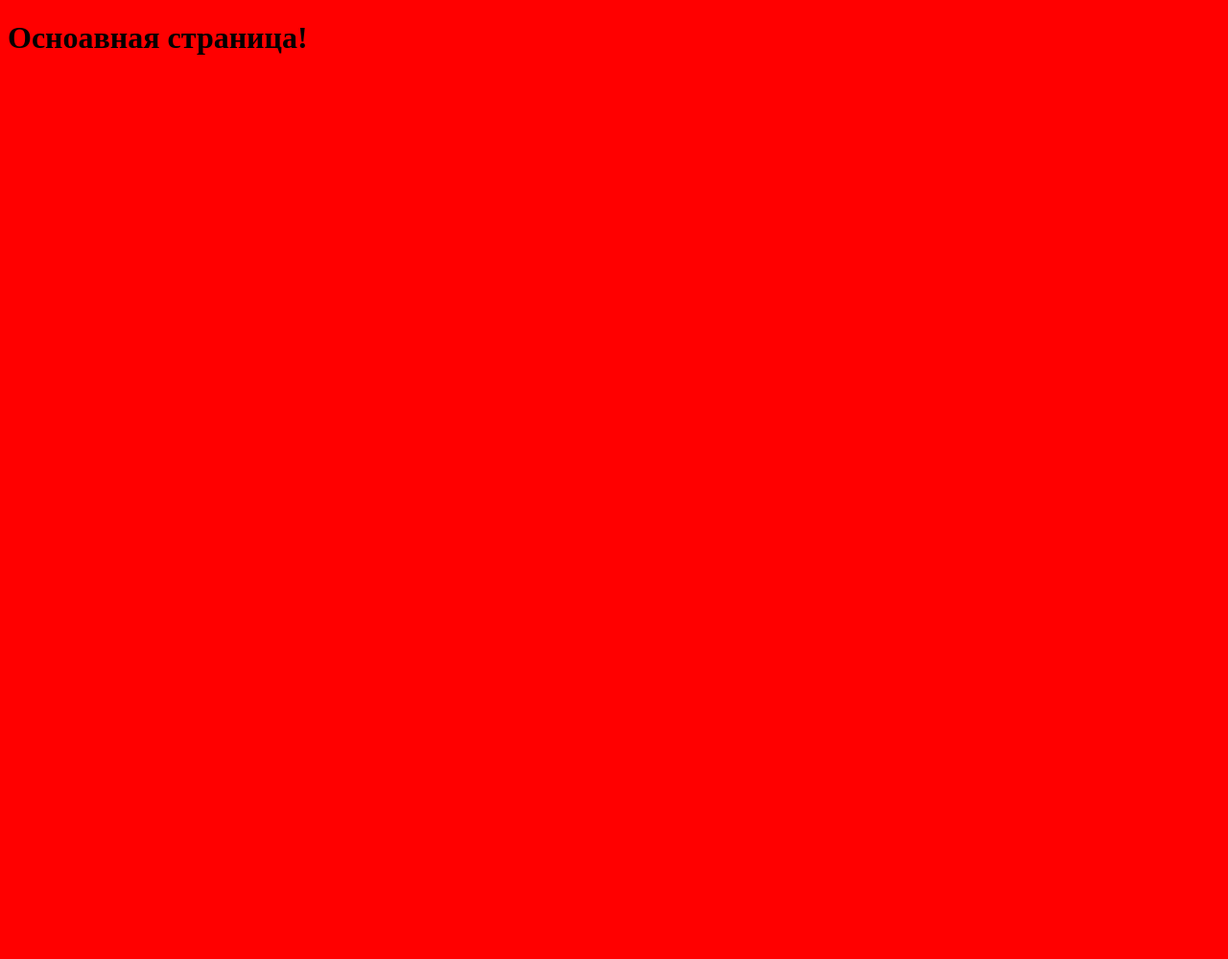
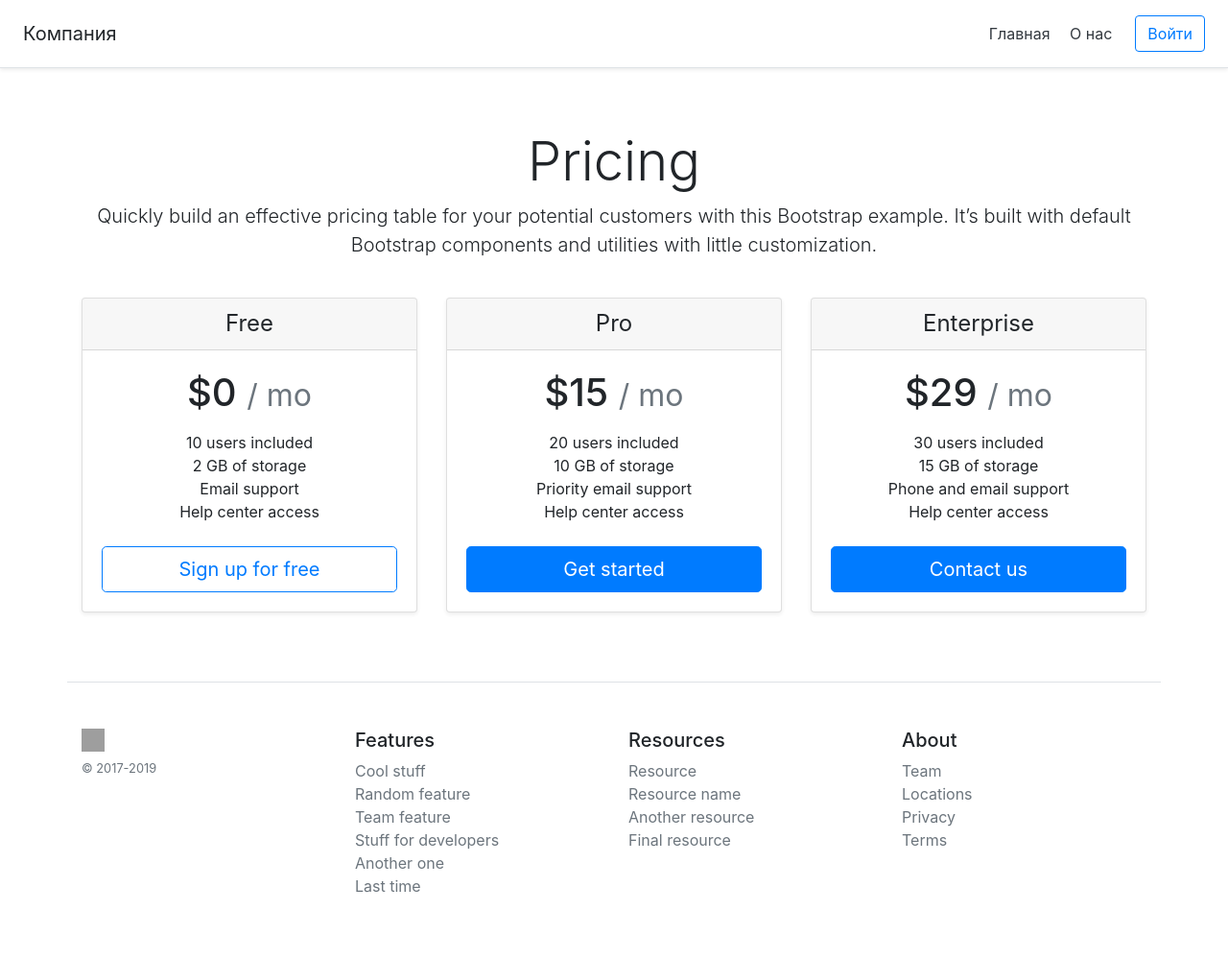
Before and after one commit to alexe0110/flask_learn, a Flask app: page / in a window 1280 px wide. Before the commit the page is almost empty. Shown: the whole page at 96% size. Before the commit the page ends 57 px from the top, so only its background shows below. Run offline with Flask 2, Linux system fonts and the light colour scheme; some libraries are stand-ins or nearby versions; grey boxes are pictures that could not be loaded.

Commit message:
add bootstrap

```diff
--- a/static/css/main.css
+++ /dev/null
@@ -1,3 +0,0 @@
-body {
-    background: red;
-}
--- a/templates/about.html
+++ b/templates/about.html
@@ -5,5 +5,7 @@
 {% endblock %}
 
 {% block body %}
-<h1>Страница про нас</h1>
+<div class="container">
+    <h1>Страница про нас</h1>
+</div>
 {% endblock %}
--- a/templates/base.html
+++ b/templates/base.html
@@ -5,10 +5,55 @@
     <meta name="viewport"
           content="width=device-width, user-scalable=no, initial-scale=1.0, maximum-scale=1.0, minimum-scale=1.0">
     <meta http-equiv="X-UA-Compatible" content="ie=edge">
-    <link rel="stylesheet" href="{{ url_for('static', filename = 'css/main.css')}}">
+    <link rel="stylesheet" href="https://stackpath.bootstrapcdn.com/bootstrap/4.5.2/css/bootstrap.min.css">
     <title>{% block title %}{% endblock %}</title>
 </head>
 <body>
+   <div class="d-flex flex-column flex-md-row align-items-center p-3 px-md-4 mb-3 bg-white border-bottom shadow-sm">
+      <h5 class="my-0 mr-md-auto font-weight-normal">Компания</h5>
+      <nav class="my-2 my-md-0 mr-md-3">
+        <a class="p-2 text-dark" href="/">Главная</a>
+        <a class="p-2 text-dark" href="/about">О нас</a>
+      </nav>
+      <a class="btn btn-outline-primary" href="#">Войти</a>
+    </div>
     {% block body %}{% endblock %}
+    <footer class="container pt-4 my-md-5 pt-md-5 border-top">
+    <div class="row">
+      <div class="col-12 col-md">
+        <img class="mb-2" src="https://getbootstrap.com/docs/4.4/assets/brand/bootstrap-solid.svg" alt="" width="24" height="24">
+        <small class="d-block mb-3 text-muted">© 2017-2019</small>
+      </div>
+      <div class="col-6 col-md">
+        <h5>Features</h5>
+        <ul class="list-unstyled text-small">
+          <li><a class="text-muted" href="#">Cool stuff</a></li>
+          <li><a class="text-muted" href="#">Random feature</a></li>
+          <li><a class="text-muted" href="#">Team feature</a></li>
+          <li><a class="text-muted" href="#">Stuff for developers</a></li>
+          <li><a class="text-muted" href="#">Another one</a></li>
+          <li><a class="text-muted" href="#">Last time</a></li>
+        </ul>
+      </div>
+      <div class="col-6 col-md">
+        <h5>Resources</h5>
+        <ul class="list-unstyled text-small">
+          <li><a class="text-muted" href="#">Resource</a></li>
+          <li><a class="text-muted" href="#">Resource name</a></li>
+          <li><a class="text-muted" href="#">Another resource</a></li>
+          <li><a class="text-muted" href="#">Final resource</a></li>
+        </ul>
+      </div>
+      <div class="col-6 col-md">
+        <h5>About</h5>
+        <ul class="list-unstyled text-small">
+          <li><a class="text-muted" href="#">Team</a></li>
+          <li><a class="text-muted" href="#">Locations</a></li>
+          <li><a class="text-muted" href="#">Privacy</a></li>
+          <li><a class="text-muted" href="#">Terms</a></li>
+        </ul>
+      </div>
+    </div>
+  </footer>
 </body>
 </html>
--- a/templates/index.html
+++ b/templates/index.html
@@ -5,5 +5,57 @@
 {% endblock %}
 
 {% block body %}
-<h1>Осноавная страница!</h1>
+<div class="container">
+    <div class="pricing-header px-3 py-3 pt-md-5 pb-md-4 mx-auto text-center">
+      <h1 class="display-4">Pricing</h1>
+      <p class="lead">Quickly build an effective pricing table for your potential customers with this Bootstrap example. It’s built with default Bootstrap components and utilities with little customization.</p>
+    </div>
+    <div class="card-deck mb-3 text-center">
+        <div class="card mb-4 shadow-sm">
+          <div class="card-header">
+            <h4 class="my-0 font-weight-normal">Free</h4>
+          </div>
+          <div class="card-body">
+            <h1 class="card-title pricing-card-title">$0 <small class="text-muted">/ mo</small></h1>
+            <ul class="list-unstyled mt-3 mb-4">
+              <li>10 users included</li>
+              <li>2 GB of storage</li>
+              <li>Email support</li>
+              <li>Help center access</li>
+            </ul>
+            <button type="button" class="btn btn-lg btn-block btn-outline-primary">Sign up for free</button>
+          </div>
+        </div>
+        <div class="card mb-4 shadow-sm">
+          <div class="card-header">
+            <h4 class="my-0 font-weight-normal">Pro</h4>
+          </div>
+          <div class="card-body">
+            <h1 class="card-title pricing-card-title">$15 <small class="text-muted">/ mo</small></h1>
+            <ul class="list-unstyled mt-3 mb-4">
+              <li>20 users included</li>
+              <li>10 GB of storage</li>
+              <li>Priority email support</li>
+              <li>Help center access</li>
+            </ul>
+            <button type="button" class="btn btn-lg btn-block btn-primary">Get started</button>
+          </div>
+        </div>
+        <div class="card mb-4 shadow-sm">
+          <div class="card-header">
+            <h4 class="my-0 font-weight-normal">Enterprise</h4>
+          </div>
+          <div class="card-body">
+            <h1 class="card-title pricing-card-title">$29 <small class="text-muted">/ mo</small></h1>
+            <ul class="list-unstyled mt-3 mb-4">
+              <li>30 users included</li>
+              <li>15 GB of storage</li>
+              <li>Phone and email support</li>
+              <li>Help center access</li>
+            </ul>
+            <button type="button" class="btn btn-lg btn-block btn-primary">Contact us</button>
+          </div>
+        </div>
+      </div>
+</div>
 {% endblock %}
```
